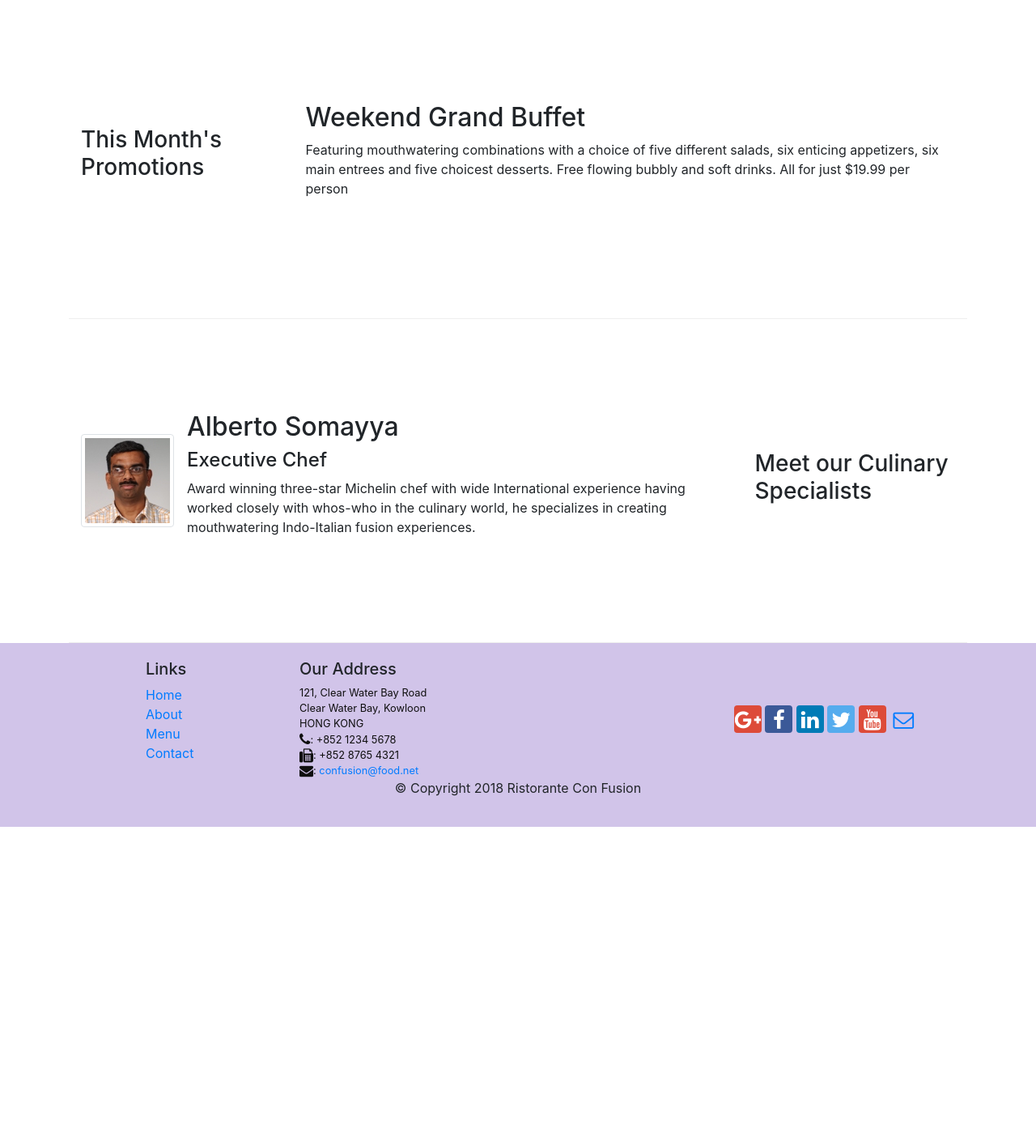
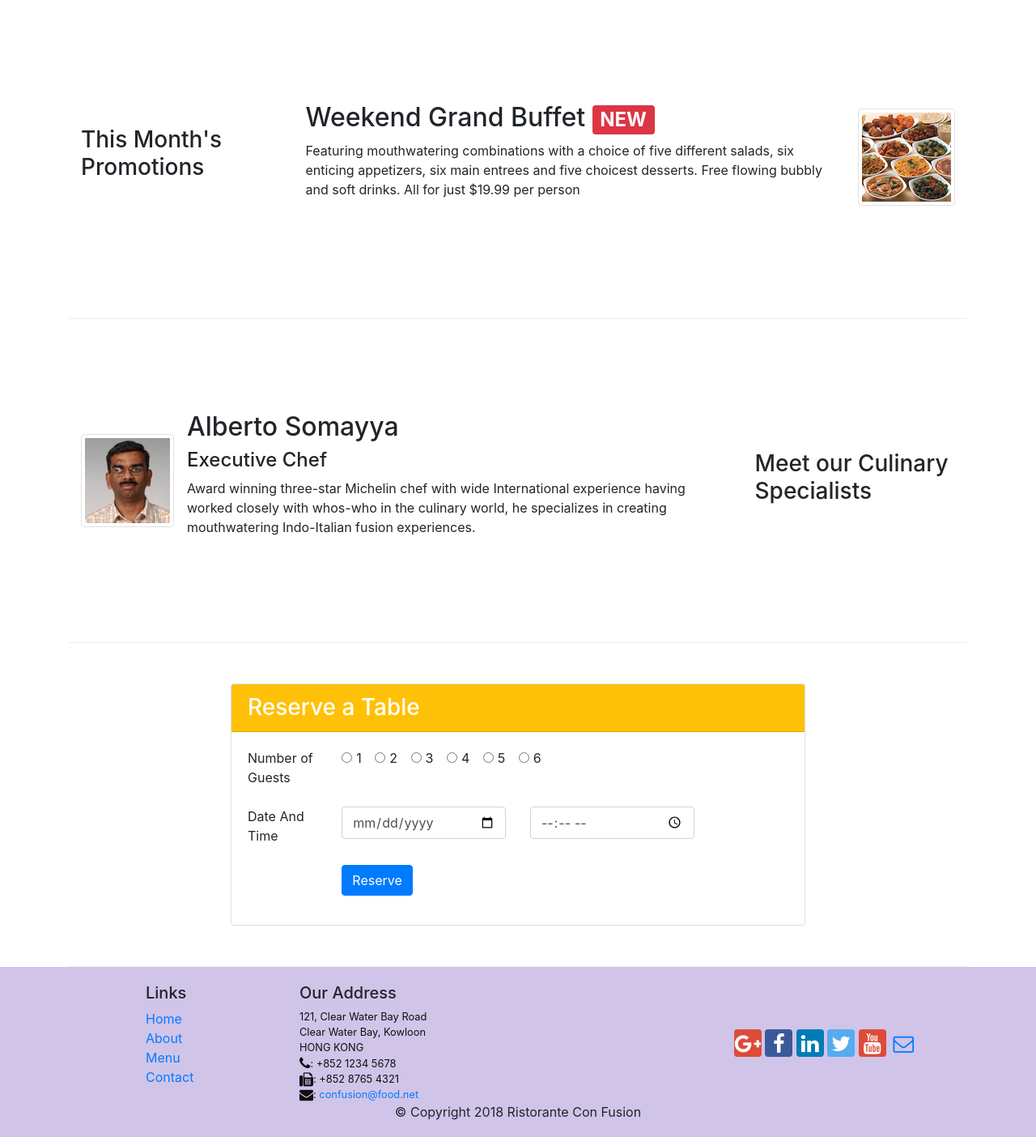
Before and after one commit to varunistar/Restaurant-website, a website: page index.html in a window 1280 px wide. Shown: the part 740-2144 px from the top of the page at 81% size. Before the commit the page ends 1761 px from the top, so only its background shows below. Drawn offline with nearby package versions, Linux system fonts and the light colour scheme.

Commit message:
second assignment

```diff
--- a/index.html
+++ b/index.html
@@ -42,10 +42,16 @@
                     <h1>Ristorante con Fusion</h1>
                     <p>We take inspiration from the World's best cuisines, and create a unique fusion experience. Our lipsmacking creations will tickle your culinary senses!</p>
                 </div>
-                <div class="col-12 col-sm-6 ">
-                    <div class="col-12 col-sm align-self-center">
+                <div class="col-sm-6">
+                    <div class="row">
+                    <div class="col-sm-6 align-self-center">
                     <img src="img/logo.png" alt="logo" class="img-fluid">
                     </div>
+                    <div class="col-sm-6 align-self-center">
+                    <a role="button" class="btn btn-sm btn-warning btn-block " href="#Reserve">Reserve Table</a>
+                    </div>
+                    </div>
+
                 </div>
             </div>
         </div>
@@ -62,8 +68,8 @@
                     <div class="media">
                             <img class="d-flex mr-3 img-thumbnail align-self-center" src="img/uthappizza.png">
                             <div class="media-body">
-                                    <h2>Uthappizza<span class="badge badge-danger">HOT</span><span class="badge badge-pill badge-secondary">$4.99</span></h2>
-                                    <p>A unique combination of Indian Uthappam (pancake) and Italian pizza, topped with Cerignola olives, ripe vine cherry tomatoes, Vidalia onion, Guntur chillies and Buffalo Paneer.</p>
+                                    <h2 class="mt-0">Uthappizza <span class="badge badge-danger">HOT</span> <span class="badge badge-pill badge-secondary">$4.99</span></h2>
+                                    <p class="d-none d-sm-block">A unique combination of Indian Uthappam (pancake) and Italian pizza, topped with Cerignola olives, ripe vine cherry tomatoes, Vidalia onion, Guntur chillies and Buffalo Paneer.</p>
                             </div>
                         </div>
             </div>
@@ -75,8 +81,14 @@
                 <h3>This Month's Promotions</h3>
             </div>
             <div class="col col-sm order-sm-last col-md">
-                <h2>Weekend Grand Buffet</h2>
-                <p>Featuring mouthwatering combinations with a choice of five different salads, six enticing appetizers, six main entrees and five choicest desserts. Free flowing bubbly and soft drinks. All for just $19.99 per person </p>
+                <div class="media">
+                    <div class="media-body">
+                            <h2 class="mt-0">Weekend Grand Buffet <span class="badge badge-danger">NEW</span></h2>
+                            <p class="d-none d-sm-block">Featuring mouthwatering combinations with a choice of five different salads, six enticing appetizers, six main entrees and five choicest desserts. Free flowing bubbly and soft drinks. All for just $19.99 per person </p>
+                    </div>
+                    <img class="d-flex ml-3 img-thumbnail align-self-center" src="img/buffet.png">
+                </div>
+
             </div>
         </div>
 
@@ -90,7 +102,65 @@
                     <div class="media-body">
                             <h2>Alberto Somayya</h2>
                             <h4>Executive Chef</h4>
-                            <p>Award winning three-star Michelin chef with wide International experience having worked closely with whos-who in the culinary world, he specializes in creating mouthwatering Indo-Italian fusion experiences. </p>
+                            <p class="d-none d-sm-block">Award winning three-star Michelin chef with wide International experience having worked closely with whos-who in the culinary world, he specializes in creating mouthwatering Indo-Italian fusion experiences. </p>
+                    </div>
+                </div>
+
+            </div>
+        </div>
+        <div class="row row-content" id="Reserve">
+            <div class="col-12 col-sm-8 offset-sm-2">
+                <div class="card">
+                    <h3 class="card-header bg-warning text-white">
+                        Reserve a Table
+                    </h3>
+                    <div class="card-body">
+                            <form>
+                                    <div class="form-group row ">
+                                        <label for="noofguests" class="col-12 col-sm-2">Number of Guests</label>
+                                        <div class="col-12 col-sm-10">
+                                        <div class="form-check form-check-inline">
+                                            <input class="form-check-input" type="radio" name="inlineRadioOptions" id="noofguests" value="option1">
+                                            <label class="form-check-label" for="noofguests">1</label>
+                                        </div>
+                                        <div class="form-check form-check-inline">
+                                                <input class="form-check-input" type="radio" name="inlineRadioOptions" id="noofguests" value="option2">
+                                                <label class="form-check-label" for="noofguests">2</label>
+                                        </div>
+                                        <div class="form-check form-check-inline">
+                                            <input class="form-check-input" type="radio" name="inlineRadioOptions" id="noofguests" value="option3">
+                                                    <label class="form-check-label" for="noofguests">3</label>
+                                        </div>
+                                        <div class="form-check form-check-inline">
+                                            <input class="form-check-input" type="radio" name="inlineRadioOptions" id="noofguests" value="option4">
+                                            <label class="form-check-label" for="noofguests">4</label>
+                                        </div>
+                                        <div class="form-check form-check-inline">
+                                            <input class="form-check-input" type="radio" name="inlineRadioOptions" id="noofguests" value="option5">
+                                            <label class="form-check-label" for="noofguests">5</label>
+                                        </div>
+                                        <div class="form-check form-check-inline">
+                                            <input class="form-check-input" type="radio" name="inlineRadioOptions" id="noofguests" value="option6">
+                                            <label class="form-check-label" for="noofguests">6</label>
+                                        </div>
+                                        </div>
+                                    </div>
+                                    <div class="form-group row">
+                                        <label for="DateAndTime" class="col-12 col-sm-2">Date And Time</label>
+                                        <div class="col-sm-4">
+                                        <input type="date" class="form-control" id="date" name="date" placeholder="Date">
+                                        </div>
+                                        <div class="col-sm-4">
+                                        <input type="time" class="form-control" id="date" name="date" placeholder="Time">
+                                        </div>
+                                    </div>
+                                    <div class="form-group row">
+                                            <div class="offset-md-2 col-md-10">
+                                                <button type="submit" class="btn btn-primary">Reserve</button>
+                                            </div>
+                                    </div>
+
+                                </form>
                     </div>
                 </div>
 
```
